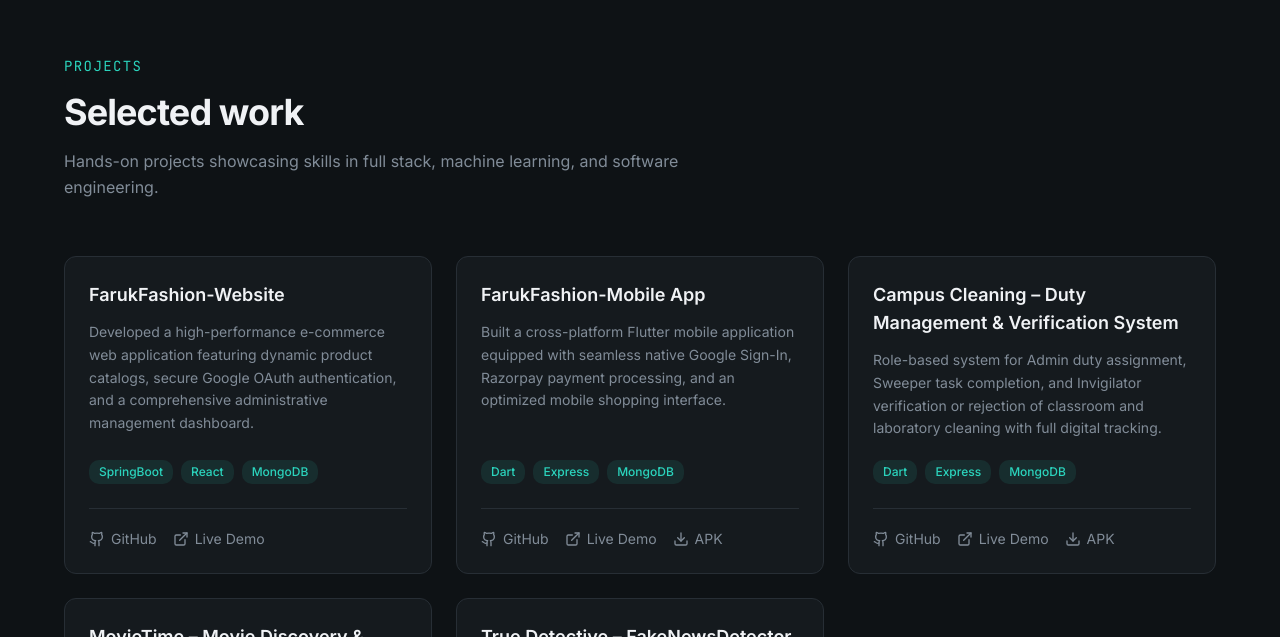
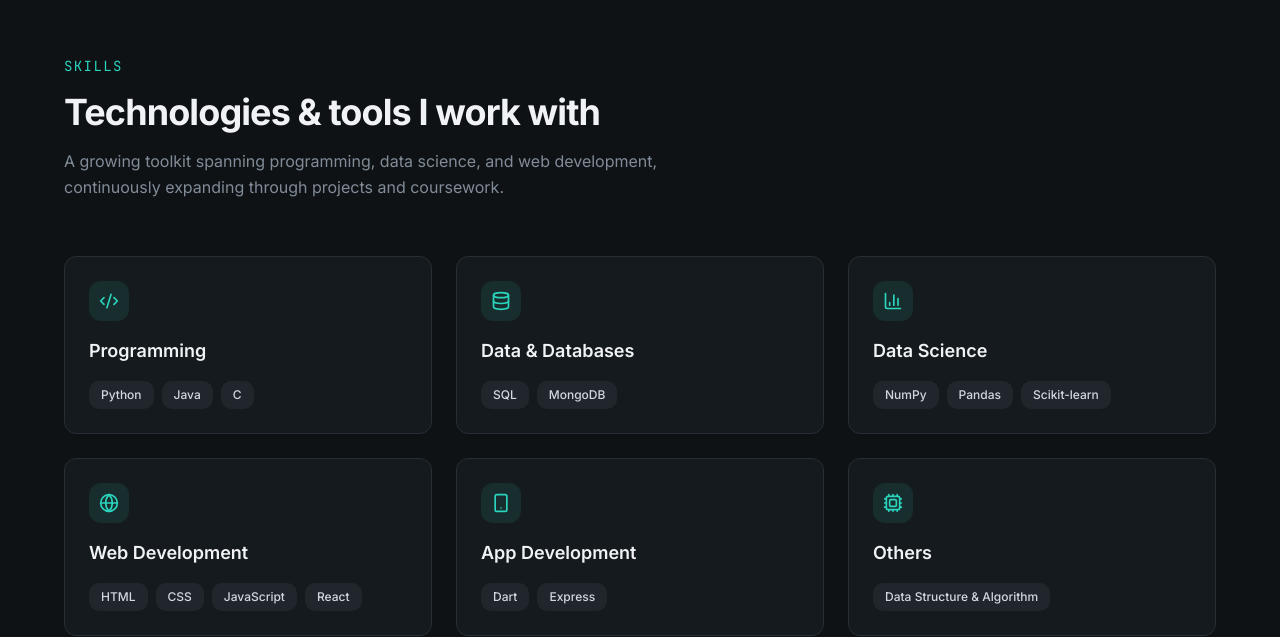
Before and after one commit to jeyagurubalaji/Portfolio, a Next.js app: page / in a window 1280 px wide. Shown: the part 1563-2200 px from the top of the page. Built offline with nearby package versions, Linux system fonts and the light colour scheme.

Commit message:
Implement technical skills display section

```diff
--- /dev/null
+++ b/components/skills-section.tsx
@@ -0,0 +1,79 @@
+import { Code2, Database, BarChart3, Globe, Smartphone, Cpu } from "lucide-react"
+
+const skillCategories = [
+  {
+    icon: Code2,
+    title: "Programming",
+    skills: ["Python", "Java", "C"],
+  },
+  {
+    icon: Database,
+    title: "Data & Databases",
+    skills: ["SQL", "MongoDB"],
+  },
+  {
+    icon: BarChart3,
+    title: "Data Science",
+    skills: ["NumPy", "Pandas", "Scikit-learn"],
+  },
+  {
+    icon: Globe,
+    title: "Web Development",
+    skills: ["HTML", "CSS", "JavaScript", "React"],
+  },
+  {
+    icon: Smartphone,
+    title: "App Development",
+    skills: ["Dart", "Express"],
+  },
+  {
+    icon: Cpu,
+    title: "Others",
+    skills: ["Data Structure & Algorithm"],
+  },
+]
+
+export default function SkillsSection() {
+  return (
+    <section id="skills" className="px-6 py-24">
+      <div className="mx-auto max-w-6xl">
+        <div className="mb-4 text-sm font-mono tracking-widest uppercase text-primary">
+          Skills
+        </div>
+        <h2 className="text-3xl font-bold tracking-tight text-foreground sm:text-4xl text-balance">
+          Technologies & tools I work with
+        </h2>
+        <p className="mt-4 max-w-2xl text-base leading-relaxed text-muted-foreground">
+          A growing toolkit spanning programming, data science, and web
+          development, continuously expanding through projects and coursework.
+        </p>
+
+        <div className="mt-14 grid gap-6 sm:grid-cols-2 lg:grid-cols-3">
+          {skillCategories.map((category) => (
+            <div
+              key={category.title}
+              className="rounded-xl border border-border bg-card p-6 transition-colors hover:border-primary/40"
+            >
+              <div className="mb-4 flex h-10 w-10 items-center justify-center rounded-lg bg-primary/10 text-primary">
+                <category.icon className="h-5 w-5" />
+              </div>
+              <h3 className="text-lg font-semibold text-foreground">
+                {category.title}
+              </h3>
+              <div className="mt-4 flex flex-wrap gap-2">
+                {category.skills.map((skill) => (
+                  <span
+                    key={skill}
+                    className="rounded-md bg-secondary px-3 py-1.5 text-xs font-medium text-secondary-foreground"
+                  >
+                    {skill}
+                  </span>
+                ))}
+              </div>
+            </div>
+          ))}
+        </div>
+      </div>
+    </section>
+  )
+}
```
